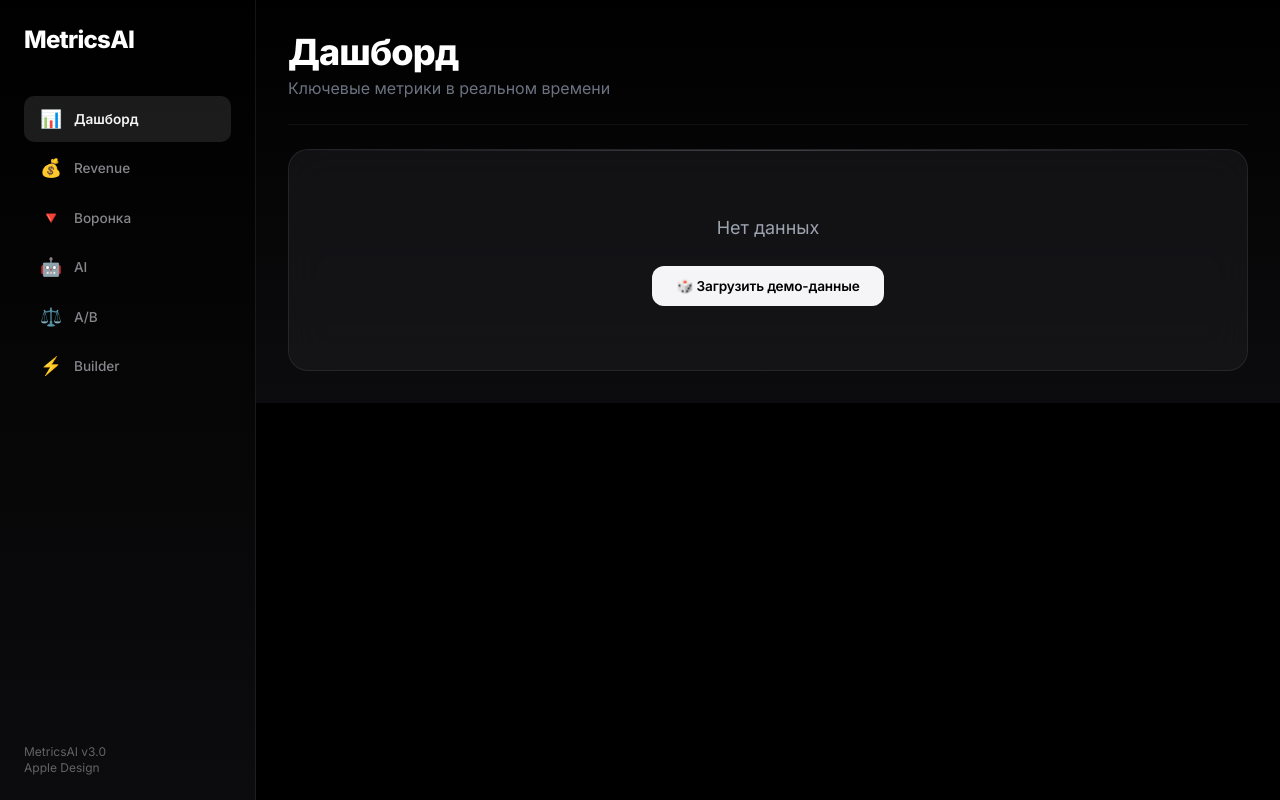
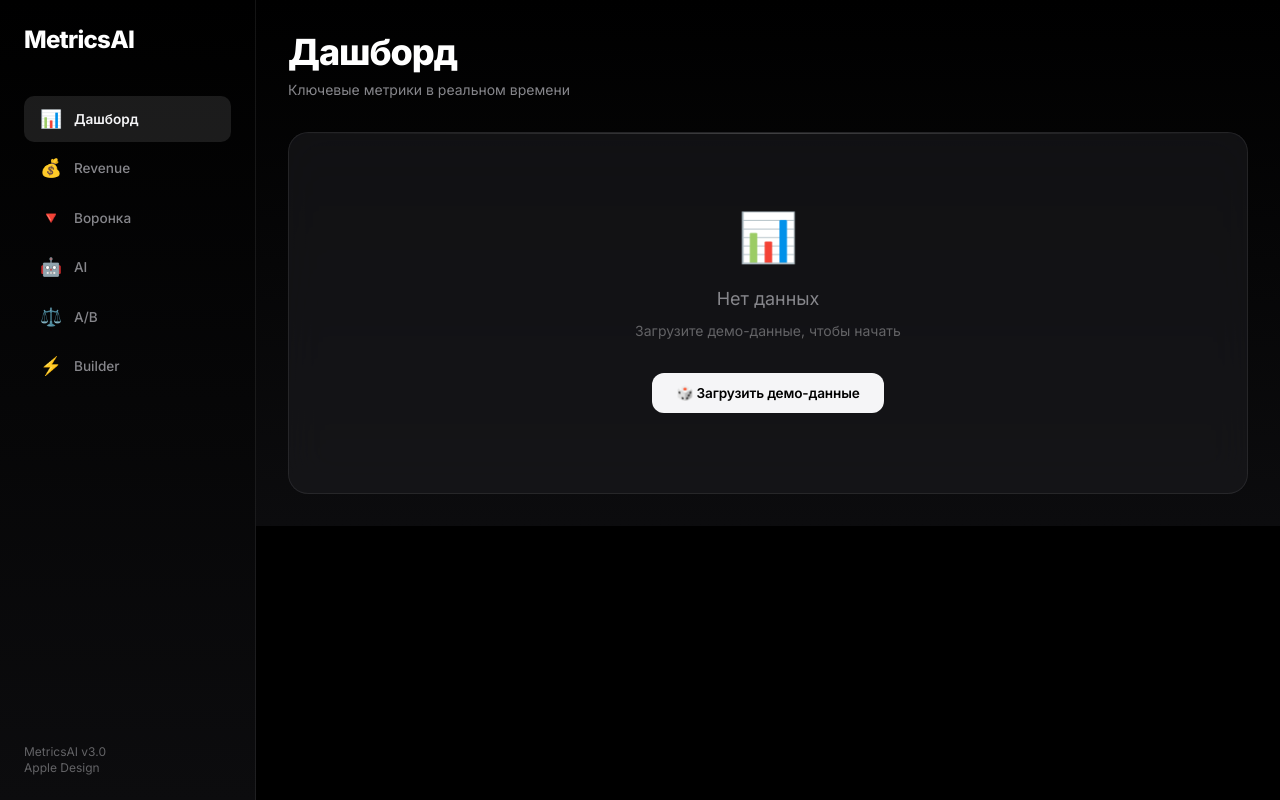
Before and after one commit to ok974473548-droid/metricsai, a FastAPI app: page / in a window 1280 px wide. Run offline with FastAPI, Linux system fonts and the light colour scheme; some libraries are stand-ins or nearby versions.

Commit message:
Update dashboard.html

```diff
--- a/templates/dashboard.html
+++ b/templates/dashboard.html
@@ -1,67 +1,123 @@
 {% extends "base.html" %}
 {% block content %}
-<div class="mb-6">
-    <h1 class="text-4xl font-extrabold text-white tracking-tight mb-1">Дашборд</h1>
-    <p class="text-gray-500">Ключевые метрики в реальном времени</p>
+<div class="mb-8 animate-in">
+    <h1 class="text-4xl font-extrabold text-white tracking-tight mb-2" style="letter-spacing: -0.03em;">Дашборд</h1>
+    <p class="text-sm" style="color: var(--text-secondary);">Ключевые метрики в реальном времени</p>
 </div>
-<hr class="border-white/5 mb-6">
 
 {% if not has_data %}
-<div class="glass-card text-center py-16">
-    <p class="text-gray-400 text-lg mb-6">Нет данных</p>
+<div class="glass-card text-center py-20 animate-in delay-1">
+    <div class="text-5xl mb-6">📊</div>
+    <p class="text-lg mb-2" style="color: var(--text-secondary);">Нет данных</p>
+    <p class="text-sm mb-8" style="color: var(--text-tertiary);">Загрузите демо-данные, чтобы начать</p>
     <button class="btn-primary" hx-post="/load-sample" hx-target="body">🎲 Загрузить демо-данные</button>
 </div>
 {% else %}
 
 <!-- Share -->
-<div class="mb-6 flex items-center gap-4">
-    <button class="btn-primary" hx-post="/share" hx-target="#share-result" hx-swap="innerHTML">🔗 Поделиться дашбордом</button>
+<div class="mb-6 flex items-center gap-4 animate-in delay-1">
+    <button class="btn-primary" hx-post="/share" hx-target="#share-result" hx-swap="innerHTML">
+        <span style="margin-right: 0.5rem;">🔗</span>Поделиться
+    </button>
     <div id="share-result"></div>
 </div>
 
-<!-- Metrics -->
-<div class="grid grid-cols-6 gap-4 mb-6">
-    <div class="metric-container">
-        <div class="metric-label">Выручка</div>
-        <div class="metric-value">{{ "{:,.0f}".format(metrics.total_revenue) }} ₽</div>
+<!-- Widget Grid (iOS Home Screen style) -->
+<div class="grid grid-cols-4 gap-4 mb-6">
+
+    <!-- Large Widget: Revenue -->
+    <div class="glass-card widget-large animate-in delay-1">
+        <div class="flex items-center justify-between mb-4">
+            <div>
+                <div class="metric-label">Выручка</div>
+                <div class="metric-value">{{ "{:,.0f}".format(metrics.total_revenue) }} ₽</div>
+            </div>
+            <div class="text-3xl">💰</div>
+        </div>
+        <div class="metric-delta positive">+12.4% vs прошлый месяц</div>
+        <div class="mt-4" style="height: 120px; opacity: 0.6;">
+            {{ charts.revenue | safe }}
+        </div>
     </div>
-    <div class="metric-container">
-        <div class="metric-label">Пользователей</div>
-        <div class="metric-value">{{ "{:,}".format(metrics.total_users) }}</div>
+
+    <!-- Large Widget: Users -->
+    <div class="glass-card widget-large animate-in delay-2">
+        <div class="flex items-center justify-between mb-4">
+            <div>
+                <div class="metric-label">Пользователей</div>
+                <div class="metric-value">{{ "{:,}".format(metrics.total_users) }}</div>
+            </div>
+            <div class="text-3xl">👥</div>
+        </div>
+        <div class="metric-delta positive">+8.2% vs прошлый месяц</div>
+        <div class="mt-4 grid grid-cols-2 gap-2">
+            <div class="metric-container" style="padding: 0.75rem;">
+                <div class="metric-label">Новые</div>
+                <div class="metric-value" style="font-size: 1.2rem;">1,240</div>
+            </div>
+            <div class="metric-container" style="padding: 0.75rem;">
+                <div class="metric-label">Вернувшиеся</div>
+                <div class="metric-value" style="font-size: 1.2rem;">3,680</div>
+            </div>
+        </div>
     </div>
-    <div class="metric-container">
+
+    <!-- Small Widget: ARPU -->
+    <div class="glass-card widget-small animate-in delay-3">
         <div class="metric-label">ARPU</div>
         <div class="metric-value">{{ "{:,.0f}".format(metrics.arpu) }} ₽</div>
+        <div class="metric-delta positive">+5.1%</div>
     </div>
-    <div class="metric-container">
+
+    <!-- Small Widget: AOV -->
+    <div class="glass-card widget-small animate-in delay-3">
         <div class="metric-label">AOV</div>
         <div class="metric-value">{{ "{:,.0f}".format(metrics.aov) }} ₽</div>
+        <div class="metric-delta negative">-2.3%</div>
     </div>
-    <div class="metric-container">
-        <div class="metric-label">LTV (est.)</div>
+
+    <!-- Small Widget: LTV -->
+    <div class="glass-card widget-small animate-in delay-4">
+        <div class="metric-label">LTV</div>
         <div class="metric-value">{{ "{:,.0f}".format(metrics.ltv) }} ₽</div>
+        <div class="metric-delta positive">+15.7%</div>
     </div>
-    <div class="metric-container">
+
+    <!-- Small Widget: LTV/CAC -->
+    <div class="glass-card widget-small animate-in delay-4">
         <div class="metric-label">LTV / CAC</div>
-        <div class="metric-value" style="color: {% if metrics.ltv_cac_ratio > 3 %}#34D399{% elif metrics.ltv_cac_ratio > 1 %}#FBBF24{% else %}#F87171{% endif %}">{{ "{:.1f}".format(metrics.ltv_cac_ratio) }}x</div>
+        <div class="metric-value" style="color: {% if metrics.ltv_cac_ratio > 3 %}var(--accent-green){% elif metrics.ltv_cac_ratio > 1 %}var(--accent-orange){% else %}var(--accent-red){% endif %}">
+            {{ "{:.1f}".format(metrics.ltv_cac_ratio) }}x
+        </div>
+        <div class="metric-delta {% if metrics.ltv_cac_ratio > 3 %}positive{% else %}negative{% endif %}">
+            {% if metrics.ltv_cac_ratio > 3 %}✅ Healthy{% else %}⚠️ Low{% endif %}
+        </div>
     </div>
+
+    <!-- Medium Widget: ARPU Trend -->
+    <div class="glass-card widget-medium animate-in delay-5">
+        <div class="metric-label mb-2">ARPU по месяцам</div>
+        <div style="height: 100px;">
+            {{ charts.arpu | safe }}
+        </div>
+    </div>
+
+    <!-- Medium Widget: Channels -->
+    <div class="glass-card widget-medium animate-in delay-5">
+        <div class="metric-label mb-2">Каналы</div>
+        <div style="height: 100px;">
+            {{ charts.channel | safe }}
+        </div>
+    </div>
+
 </div>
 
-<!-- Charts -->
-<div class="grid grid-cols-2 gap-4 mb-6">
-    <div class="glass-card">
-        <h3 class="text-lg font-bold text-white mb-4">📈 Динамика выручки</h3>
-        {{ charts.revenue | safe }}
+<!-- Full-width Funnel -->
+<div class="glass-card animate-in delay-6">
+    <div class="section-title">🔻 Воронка конверсии</div>
+    <div style="height: 300px;">
+        {{ charts.funnel | safe }}
     </div>
-    <div class="glass-card">
-        <h3 class="text-lg font-bold text-white mb-4">🎯 ARPU по месяцам</h3>
-        {{ charts.arpu | safe }}
-    </div>
-</div>
-
-<div class="glass-card">
-    <h3 class="text-lg font-bold text-white mb-4">🎯 Выручка по каналам</h3>
-    {{ charts.channel | safe }}
 </div>
 
 <script>
@@ -69,7 +125,7 @@ document.body.addEventListener('htmx:afterRequest', function(evt) {
     if (evt.detail.xhr.responseURL && evt.detail.xhr.responseURL.includes('/share')) {
         var data = JSON.parse(evt.detail.xhr.response);
         var result = document.getElementById('share-result');
-        result.innerHTML = '<div class="glass-card flex items-center gap-3"><input type="text" value="' + window.location.origin + data.url + '" readonly class="bg-white/5 border border-white/10 rounded-lg px-3 py-2 text-sm font-mono text-white w-80"><button onclick="navigator.clipboard.writeText(window.location.origin + '' + data.url + ''); this.textContent='✅ Скопировано'; this.style.color='#34D399'; setTimeout(()=>{this.textContent='📋 Копировать'; this.style.color='';}, 2000);" class="btn-secondary text-sm">📋 Копировать</button></div>';
+        result.innerHTML = '<div class="glass-card flex items-center gap-3 py-2 px-3"><input type="text" value="' + window.location.origin + data.url + '" readonly class="bg-white/5 border border-white/10 rounded-lg px-3 py-2 text-sm font-mono text-white w-72"><button onclick="navigator.clipboard.writeText(window.location.origin + '' + data.url + ''); this.innerHTML='<span style=margin-right:0.3rem>✅</span>Скопировано'; this.style.color='var(--accent-green)'; setTimeout(()=>{this.innerHTML='<span style=margin-right:0.3rem>📋</span>Копировать'; this.style.color='';}, 2000);" class="btn-secondary text-sm">📋 Копировать</button></div>';
     }
 });
 </script>
```
